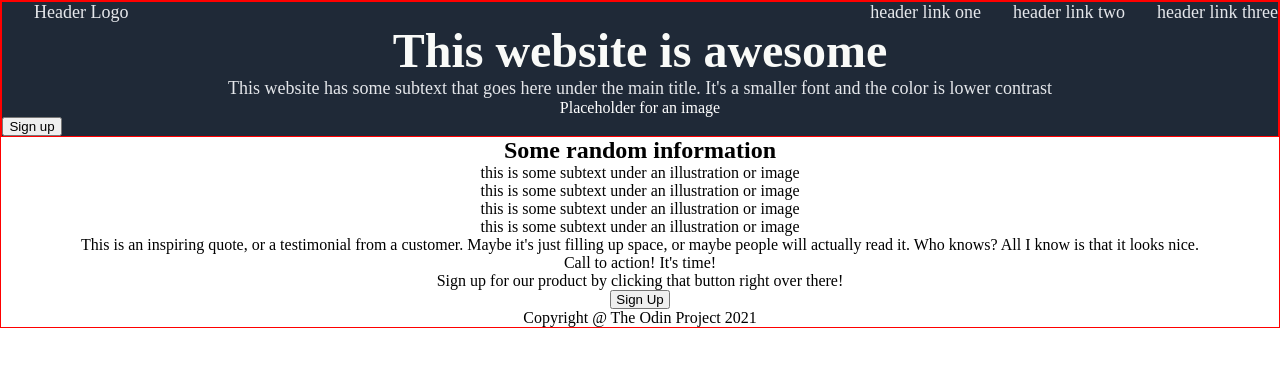
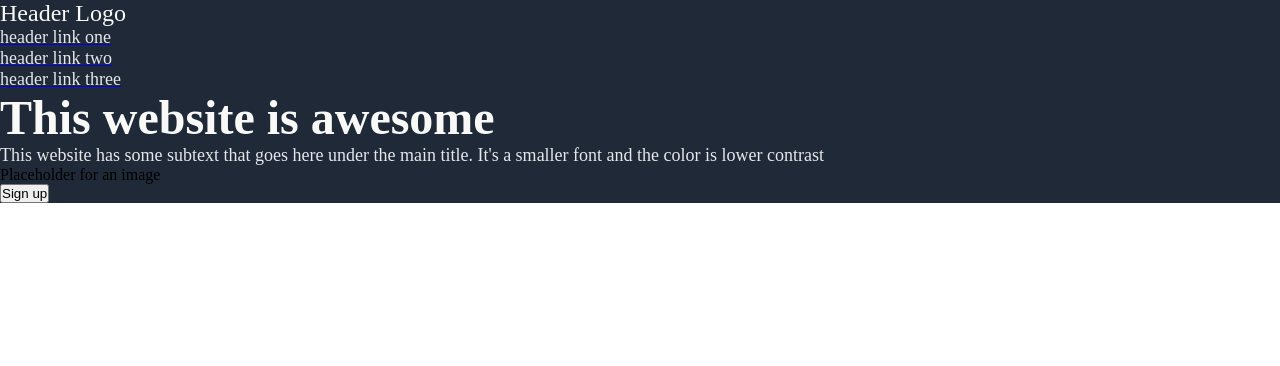
Before and after one commit to JLRcodes/landing-page, a plain HTML site: page index.html in a window 1280 px wide. Drawn offline with Linux system fonts and the light colour scheme.

Commit message:
Started with fonts and colors for the header

```diff
--- a/index.html
+++ b/index.html
@@ -4,7 +4,7 @@
     <meta charset="UTF-8">
     <meta name="viewport" content="width=device-width, initial-scale=1.0">
     <link rel="stylesheet" href="landing-page.css">
-    <title>Document</title>
+    <title>Landing Page</title>
 </head>
 
 <body>
@@ -12,7 +12,7 @@
     <header>
 <nav>
     <ul class="nav-list">
-        <li class="nav-item">Header Logo</li>
+        <li class="nav-item logo">Header Logo</li>
         <a href="#"><li class="nav-item">header link one</li></a>
         <a href="#"><li class="nav-item">header link two</li></a>
         <a href="#"><li class="nav-item">header link three</li></a>
@@ -27,7 +27,7 @@
     <div class="right">Placeholder for an image</div>
     <button type="submit">Sign up</button>
     </header>
-
+<!--
 <section>
     <h2>Some random information</h2>
     <div>this is some subtext under an illustration or image</div>
@@ -49,6 +49,6 @@
     </div>
     </section>
     <footer>Copyright @ The Odin Project 2021</footer>
-    </div>
+    </div> -->
 </body>
 </html>
--- a/landing-page.css
+++ b/landing-page.css
@@ -4,46 +4,8 @@
  box-sizing: border-box;
 }
 
-body {
-    text-align: center;
-
-}
 header {
-    border: 1px solid red;
-    display: flex;
-    flex-direction: column;
-    color: white;
-    background-color: #1F2937;
-    /* text-decoration: none; */
-}
-
-.container {
-    border: 1px solid red;
-}
-
-.header-text {
-    font-size: 18px;
-    color:#E5E7EB;
-}
-
-.nav-item, a {
-    text-decoration: none;
-    color: #E5E7EB;
-    font-size: 18px;
-}
-
-ul.nav-list {
-    display: flex;
-    justify-content: flex-end;
-    align-items: center;
-    list-style: none;
-    /* margin-right: 2rem; */
-
-}
-
-.nav-item:first-child {
-    margin-right: auto;
-    margin-left: 2rem;
+    background: #1F2937;
 }
 
 h1 {
@@ -52,10 +14,12 @@ h1 {
     font-weight: bolder;
 }
 
-h1, p.header-text {
+.header-text, .nav-item {
+    font-size: 18px;
+    color: #E5E7EB;
+}
 
+.logo {
+    font-size: 24px;
+    color: #F9FAF8;
 }
-button {
-    width: 60px;
-    /* font-size: 16px; */
-}
```
